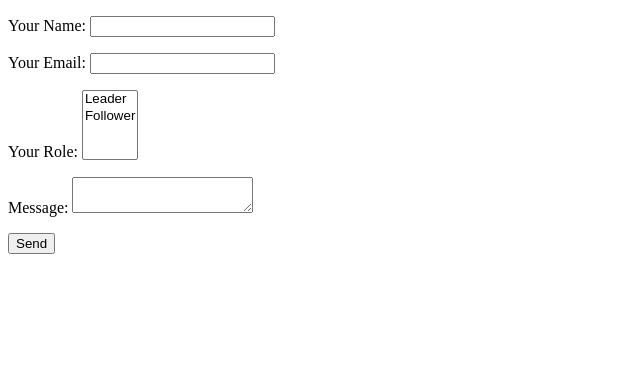
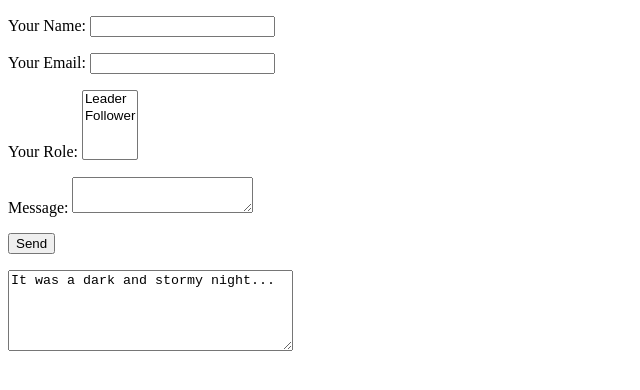
Before and after one commit to Arinafanasjeva/Netlify_Form_2, a plain HTML site: page index.html in a window 1280 px wide. Shown: the whole page, without its empty margins (0-640 px from the left). Drawn offline with Linux system fonts and the light colour scheme.

Commit message:
textarea

```diff
--- a/index.html
+++ b/index.html
@@ -28,6 +28,9 @@
         <p>
             <button type="submit">Send</button>
         </p>
+        <textarea id="story" name="story" rows="5" cols="33">
+It was a dark and stormy night...
+</textarea>
     </form>
 
 
```
